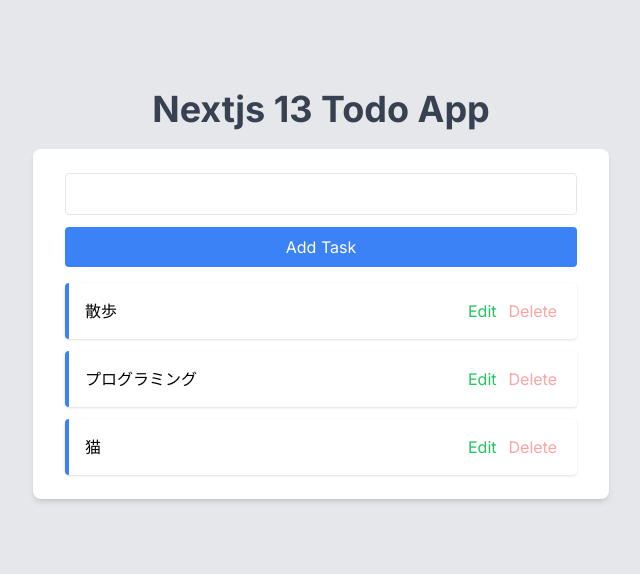
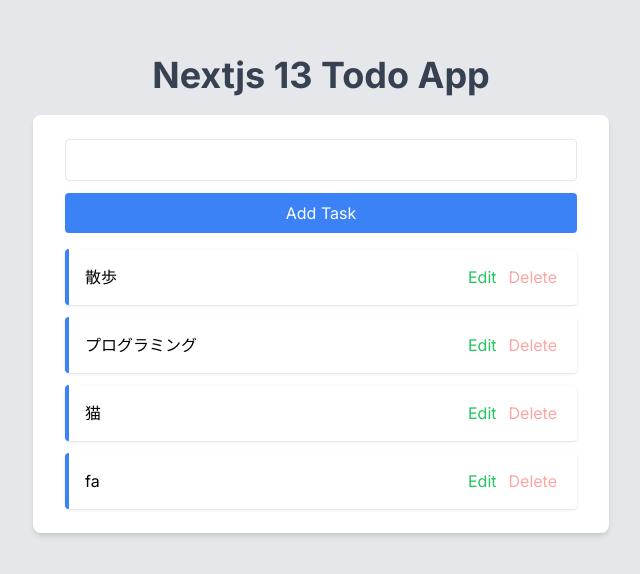
Before and after one commit to mozumasu/nexJs-Todo-app, a Next.js app: page / in a window 1280 px wide. Shown: the part 170-744 px from the top of the page, without its empty margins (319-959 px from the left). Built offline with nearby package versions, Linux system fonts and the light colour scheme; data requests are answered from the project's data file.

Commit message:
タスクを追加するAPIを追加、コンポーネント名をAddTaskBtnに変更

```diff
--- a/src/app/components/AddTask.tsx
+++ /dev/null
@@ -1,17 +0,0 @@
-import React from 'react';
-
-const AddTask = () => {
-  return (
-    <form className="mb-4 space-y-3">
-      <input
-        type="text"
-        className="w-full border px-4 py-2 rounded focus:outline-none focus:border-blue-400"
-      />
-      <button className="w-full px-4 py-2 text-white bg-blue-500 rounded transform hover:bg-blue-400 hover:scale-95 duration-75">
-        Add Task
-      </button>
-    </form>
-  );
-};
-
-export default AddTask;
--- /dev/null
+++ b/src/app/components/AddTaskBtn.tsx
@@ -0,0 +1,32 @@
+'use client';
+import { AddTask } from '@/page/api';
+import React, { ChangeEvent, FormEvent, useState } from 'react';
+
+const AddTaskBtn = () => {
+  const [TaskTitle, setTaskTitle] = useState('');
+
+  const handleSubmit = async (e: FormEvent) => {
+    e.preventDefault();
+
+    await AddTask({ id: '4', text: TaskTitle });
+
+    setTaskTitle('');
+  };
+  return (
+    <form className="mb-4 space-y-3" onSubmit={handleSubmit}>
+      <input
+        type="text"
+        className="w-full border px-4 py-2 rounded focus:outline-none focus:border-blue-400"
+        onChange={(e: ChangeEvent<HTMLInputElement>) =>
+          setTaskTitle(e.target.value)
+        }
+        value={TaskTitle}
+      />
+      <button className="w-full px-4 py-2 text-white bg-blue-500 rounded transform hover:bg-blue-400 hover:scale-95 duration-75">
+        Add Task
+      </button>
+    </form>
+  );
+};
+
+export default AddTaskBtn;
--- a/src/app/data/todo.json
+++ b/src/app/data/todo.json
@@ -11,6 +11,10 @@
     {
       "id": "3",
       "text": "猫"
+    },
+    {
+      "id": "4",
+      "text": "fa"
     }
   ]
 }
--- a/src/app/page.tsx
+++ b/src/app/page.tsx
@@ -1,7 +1,7 @@
 import Image from 'next/image';
 import TodoList from './components/TodoList';
-import AddTask from './components/AddTask';
 import { getAllTasks } from '@/page/api';
+import AddTaskBtn from './components/AddTaskBtn';
 
 export default async function Home() {
   const tasks = await getAllTasks();
@@ -13,7 +13,7 @@
       </h1>
       <div className="w-full max-w-xl mt-5">
         <div className="w-full px-8 py-6 bg-white shadow-md rounded-lg">
-          <AddTask />
+          <AddTaskBtn />
           <TodoList tasks={tasks} />
         </div>
       </div>
--- a/src/page/api.tsx
+++ b/src/page/api.tsx
@@ -1,8 +1,21 @@
 import { TaskType } from './types';
 
+//タスク一覧取得API
 export const getAllTasks = async (): Promise<TaskType[]> => {
   const res = await fetch('http://localhost:3001/tasks', { cache: 'no-store' });
   const tasks = res.json();
 
   return tasks;
 };
+
+//タスク追加API
+export const AddTask = async (task: TaskType): Promise<TaskType[]> => {
+  const res = await fetch('http://localhost:3001/tasks', {
+    method: 'POST',
+    headers: { 'Content-Type': 'application/json' },
+    body: JSON.stringify(task),
+  });
+  const newTask = res.json();
+
+  return newTask;
+};
```
